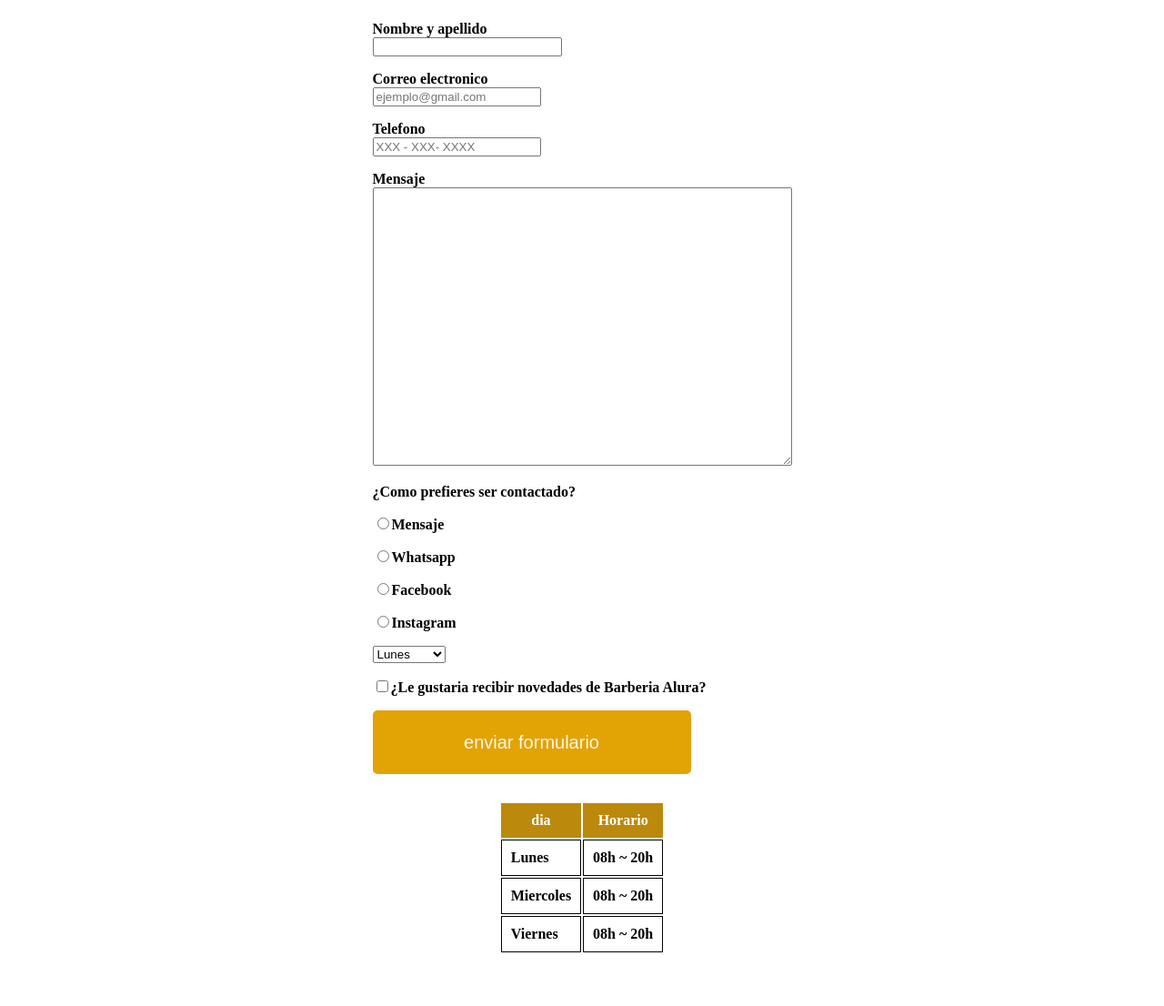
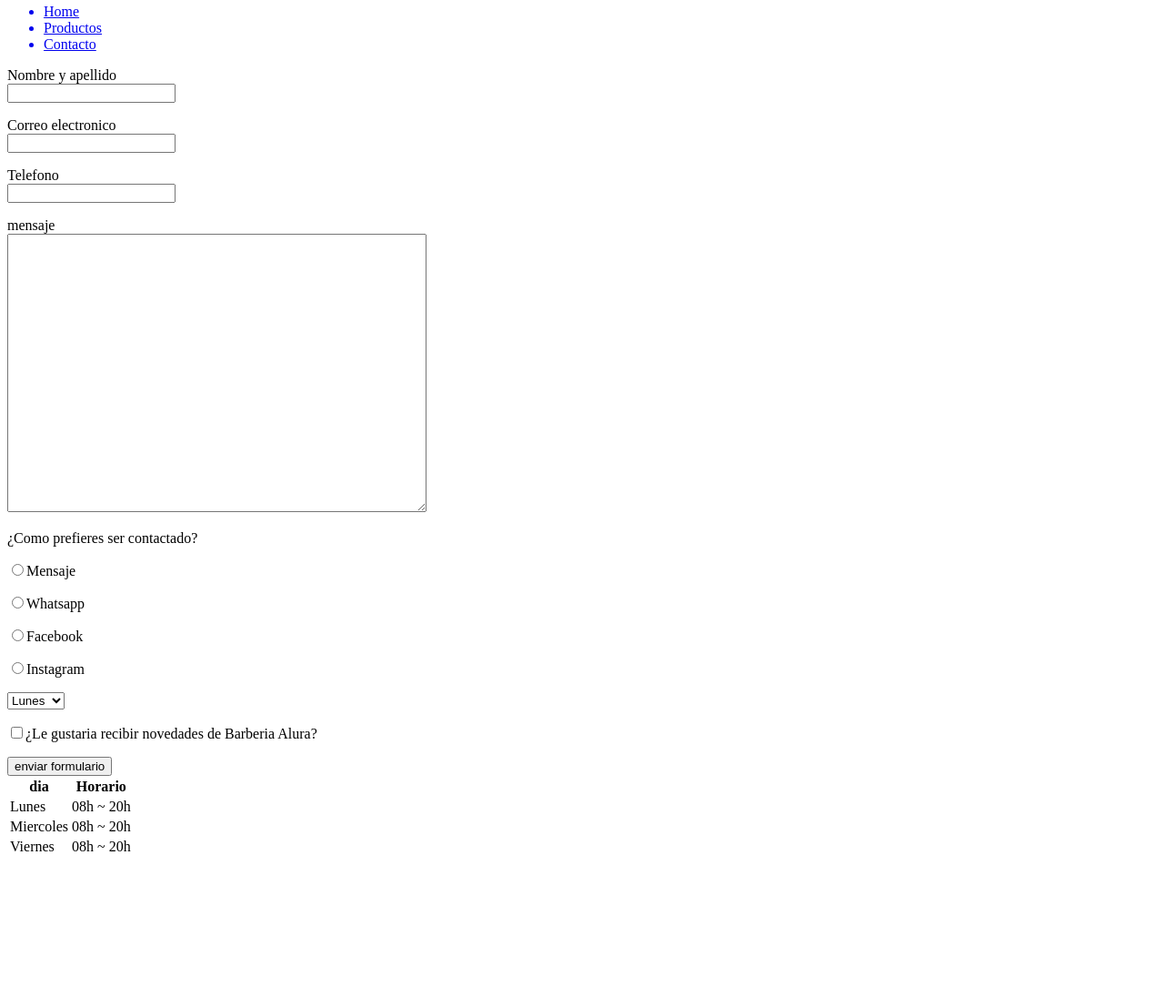
Before and after one commit to Andrei-GJ/Oracle, a plain HTML site: page Html_x_css_3/index3.html in a window 1280 px wide. Shown: the part 274-1380 px from the top of the page at 91% size. After the commit the page ends 1225 px from the top, so only its background shows below. Drawn offline with Linux system fonts and the light colour scheme.

Commit message:
Revert ""Html_css_3""
This reverts commit 626675282224dbecf86a4288d279baa6c859cbf0.

```diff
--- a/Html_x_css_3/index3.html
+++ b/Html_x_css_3/index3.html
@@ -1,68 +1,48 @@
 <!DOCTYPE html>
 <html lang="en">
-
 <head>
-    <meta charset="UTF-8" />
-    <link href="style.css" rel="stylesheet">
-    <title>Registro</title>
+    <meta charset="UTF-8">
+    <meta http-equiv="X-UA-Compatible" content="IE=edge">
+    <meta name="viewport" content="width=device-width, initial-scale=1.0">
+    <title>Document</title>
 </head>
-
 <body>
-    <header>
-        <img src="./asents/logo.png" alt="logo" class="logo" />
+    <div class="header">
+        <img src="./asents/logo.png" alt="logo" class="logo">
         <ul>
-            <a href="/Html_x_css_1/Leccion_1/index1.html">
-                <li>Home</li>
-            </a>
-            <a href="/Html_x_css_2/leccion_1/index2.html">
-                <li>Productos</li>
-            </a>
-            <a href="/Html_x_css_3/index3.html">
-                <li>Contacto</li>
-            </a>
+            <a href="/Html_x_css_1/Leccion_1/index1.html"><li>Home</li></a>
+            <a href="/Html_x_css_2/leccion_1/index2.html"><li>Productos</li></a>
+            <a href="/Html_x_css_3/index3.html"><li>Contacto</li></a>
         </ul>
-    </header>
-    <main>
         <form>
-            Nombre y apellido
-            <br/>
-            <input type="text" />
+            Nombre y apellido <br> <input type="text">
             <p></p>
-            Correo electronico <br/>
-            <input type="email" placeholder="ejemplo@gmail.com"/>
+            Correo electronico <br> <input type="email">
             <p></p>
-            Telefono <br/>
-            <input type="number" placeholder="XXX - XXX- XXXX"/>
+            Telefono <br> <input type="number">
             <p></p>
-            Mensaje <br/>
-            <textarea rows="20" cols="55"></textarea>
+            mensaje <br> <textarea rows="20" cols="55"></textarea>
             <p></p>
             <div>
                 ¿Como prefieres ser contactado?
-                <p><input type="radio" name="comunicacion" value="1" />Mensaje</p>
-                <p><input type="radio" name="comunicacion" value="2" />Whatsapp</p>
-                <p><input type="radio" name="comunicacion" value="3" />Facebook</p>
-                <p><input type="radio" name="comunicacion" value="4" />Instagram</p>
-                <p></p>
+                    <p>
+                <input type="radio" name="comunicacion" value="1">Mensaje<p>
+                <input type="radio" name="comunicacion" value="2">Whatsapp<p>
+                <input type="radio" name="comunicacion" value="3">Facebook<p>
+                <input type="radio" name="comunicacion" value="4">Instagram<p>
             </div>
             <div>
-                <select name="semana" id="semana">
+                <select name="semana" id="semana">>
                     <option>Lunes</option>
-                    <option>Martes</option>
-                    <option>Miercoles</option>
-                    <option>Jueves</option>
-                    <option>Viernes</option>
-                    <option>Sabado</option>
-                    <option>Domingo</option>
+                    <option>martes</option>
                 </select>
                 <p>
-                    <input type="checkbox" />¿Le gustaria recibir novedades de Barberia
-                    Alura?
-                </p>
+                <input type="checkbox">¿Le gustaria recibir novedades de Barberia Alura?
             </div>
-            <input type="submit" value="enviar formulario" />
-        <p></p>
-        <table>
+            <input type="submit" value="enviar formulario">
+        </form>
+        <div>
+            <table>
             <tr>
                 <th>dia</th>
                 <th>Horario</th>
@@ -79,9 +59,8 @@
                 <td>Viernes</td>
                 <td>08h ~ 20h</td>
             </tr>
-            </table>
-        </form>
-    </main>
+        </table>
+        </div>
+    </div>
 </body>
-
 </html>
--- a/Html_x_css_3/style.css
+++ /dev/null
@@ -1,65 +0,0 @@
-header{
-    background-color: gray;
-    display: flex;
-    position: relative;
-    align-items: center;
-    margin-bottom: 20px;
-}
-ul{
-    display: inline-flex;
-    margin: auto 20px;
-    font-size: 25px;
-    list-style: none;
-}
-li{
-    margin: 70px;
-}
-a{
-    color: black;
-    text-decoration: none;
-}
-a:hover{
-    color: rgb(134, 99, 8);
-}
-main{
-    display: flex;
-    justify-content: center;
-    align-items: center;
-    font-weight: 600;
-}
-form{
-    margin: 19px;
-}
-input{
-    accent-color: rgb(134, 99, 8);
-}
-input[type="text"] {
-    width: 200px;
-}
-input[type="submit"] {
-    width:350px;
-    height:70px;
-    background-color: rgb(226, 163, 4);
-    color: rgba(255, 255, 255, 0.904);
-    border: 0cm;
-    font-size: 20px;
-    border-radius: 5px;
-}
-input[type="submit"]:hover{
-    background-color: rgb(187, 137, 12);
-    color: rgba(255, 255, 255, 0.904);
-}
-table{
-    margin: 30px;
-    display: flex;
-    justify-content: center;
-}
-td{
-    border: 1px black solid;
-    padding: 10px;
-}
-th{
-    background-color:rgb(187, 137, 12) ;
-    color: white;
-    padding: 10px;
-}
```
